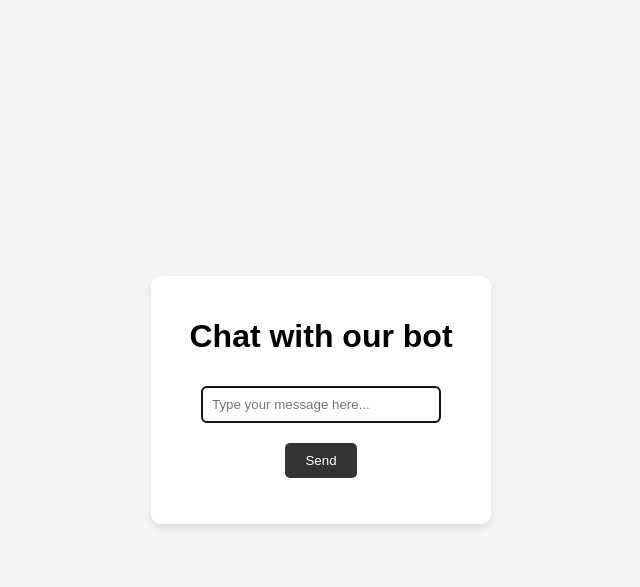
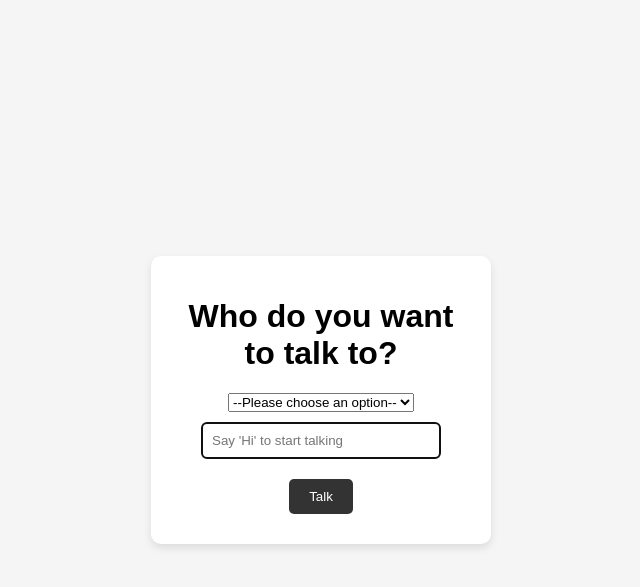
Before and after one commit to UnInterstedLedge/JarjunNLP, a Flask app: page / in a window 1280 px wide. Shown: the top 587 px of the page, without its empty margins (319-959 px from the left). Run offline with Flask 3, Linux system fonts and the light colour scheme.

Commit message:
Updated chat.html
Changed the layout of tthe site, gave drop down option to give options on who the user can talk to.

```diff
--- a/templates/chat.html
+++ b/templates/chat.html
@@ -3,26 +3,45 @@
 <head>
 <meta charset="UTF-8">
 <meta name="viewport" content="width=device-width, initial-scale=1.0">
-<title>Simple Chatbot</title>
+<title>Select a Speaker</title>
 <link rel="stylesheet" type="text/css" href="{{ url_for('static', filename='styles.css') }}">
 </head>
 <body>
 
 <div class="chat-container">
-  <h1>Chat with our bot</h1>
-  <form method="post">
-      <input type="text" name="user_input" placeholder="Type your message here..." autofocus>
-      <button type="submit">Send</button>
-  </form>
-  {% if response and response != "No appropriate response found." %}
-      <p>Response: <audio controls autoplay>
-          <source src="{{ response }}" type="audio/wav">
-          Your browser does not support the audio element.
-      </audio></p>
-  {% else %}
-      <p>{{ response }}</p>
-  {% endif %}
+    <h1>Who do you want to talk to?</h1>
+    <form method="post" action="{{ url_for('index') }}">
+        <select name="speaker" id="speaker-selection">
+            <option value="">--Please choose an option--</option>
+            <option value="ben_shapiro" {{ 'selected' if selected_speaker == 'ben_shapiro' else '' }}>Ben Shapiro</option>
+            <option value="joe_biden" {{ 'selected' if selected_speaker == 'joe_biden' else '' }}>Joe Biden</option>
+            <option value="morgan_freeman" {{ 'selected' if selected_speaker == 'morgan_freeman' else '' }}>Morgan Freeman</option>
+            <option value="donald_trump" {{ 'selected' if selected_speaker == 'donald_trump' else '' }}>Donald Trump</option>
+        </select>
+        <input type="text" name="user_input" placeholder="Say 'Hi' to start talking" autofocus>
+        <button type="submit">Talk</button>
+    </form>
+    <div class="speaker-image">
+        <img id="speaker-img" src="{{ url_for('static', filename=(selected_speaker or '') + '.jpg') }}" alt="Speaker Image" {{ 'style=display:block;' if selected_speaker else 'style=display:none;' }}>
+    </div>
+    {% if response %}
+        <p>Response: {{ response }}</p>
+    {% endif %}
 </div>
+
+<script>
+document.getElementById('speaker-selection').addEventListener('change', function() {
+    var speakerName = this.value;
+    var speakerImg = document.getElementById('speaker-img');
+    if (speakerName) {
+        speakerImg.src = "{{ url_for('static', filename='') }}" + speakerName + '.jpg';
+        speakerImg.alt = speakerName.split('_').join(' ') + ' image';
+        speakerImg.style.display = 'block';
+    } else {
+        speakerImg.style.display = 'none';
+    }
+});
+</script>
 
 </body>
 </html>
```
